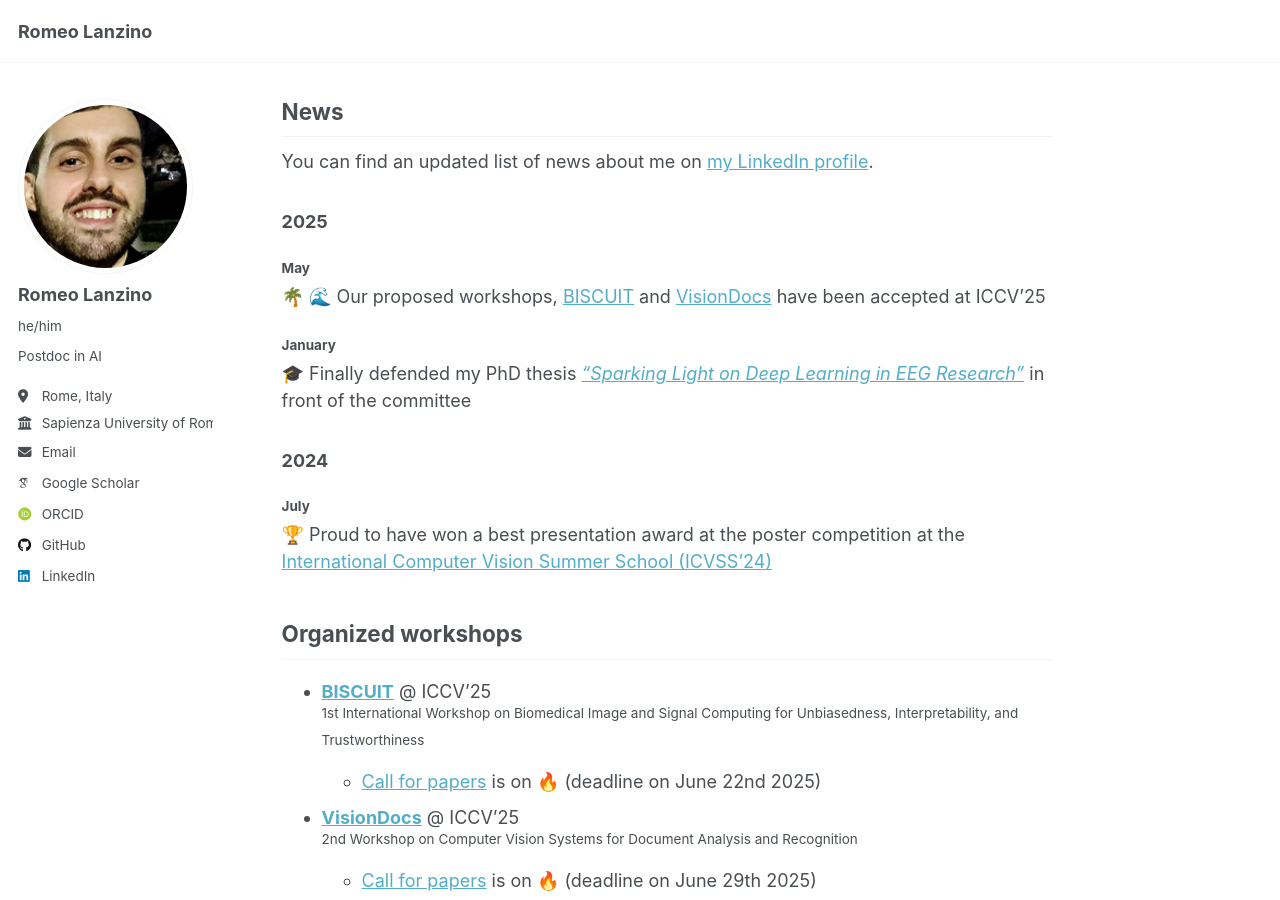
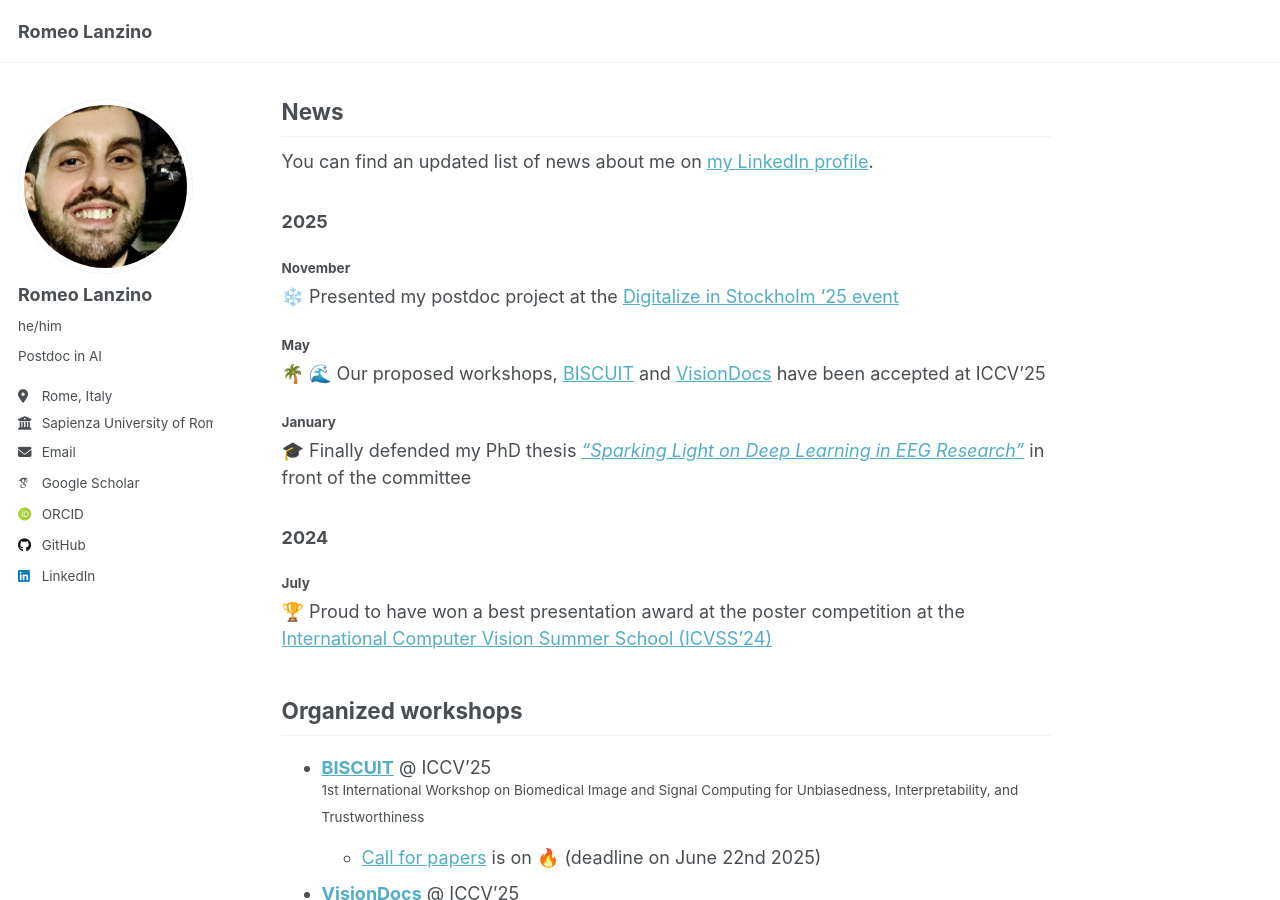
Before and after one commit to rom42pla/rom42pla.github.io, a Jekyll site: the page built from _pages/about.md, in a window 1280 px wide and 900 px high, scrolled down 668 px. Built offline with Jekyll 4.4.1, drawn with Linux system fonts in a browser that asks for light colours; emoji names are drawn with the system emoji font; some web fonts are replaced.

Commit message:
updated cv

```diff
--- a/_pages/about.md
+++ b/_pages/about.md
@@ -27,6 +27,10 @@ You can find [my complete CV here](files/romeo_lanzino_cv.pdf).
 <!-- <iframe src='https://widgets.sociablekit.com/linkedin-profile-posts/iframe/25567725' frameborder='0' width='100%' height='500'></iframe> -->
 
 ### 2025
+
+#### November
+
+:snowflake: Presented my postdoc project at the [Digitalize in Stockholm '25 event](https://digitalizeinsthlm.se/)
 
 #### May
 
```
Also changed, not shown: 1 other file.
